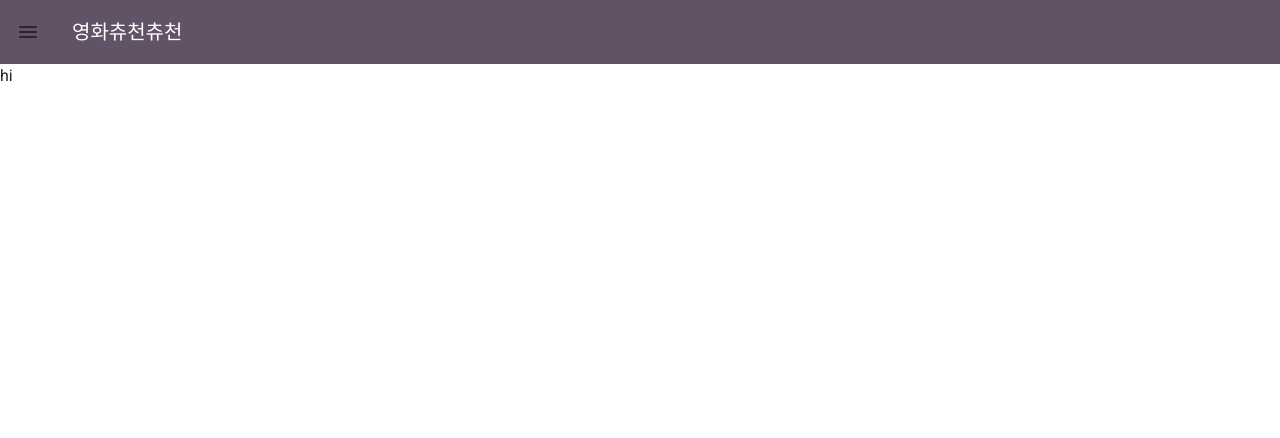
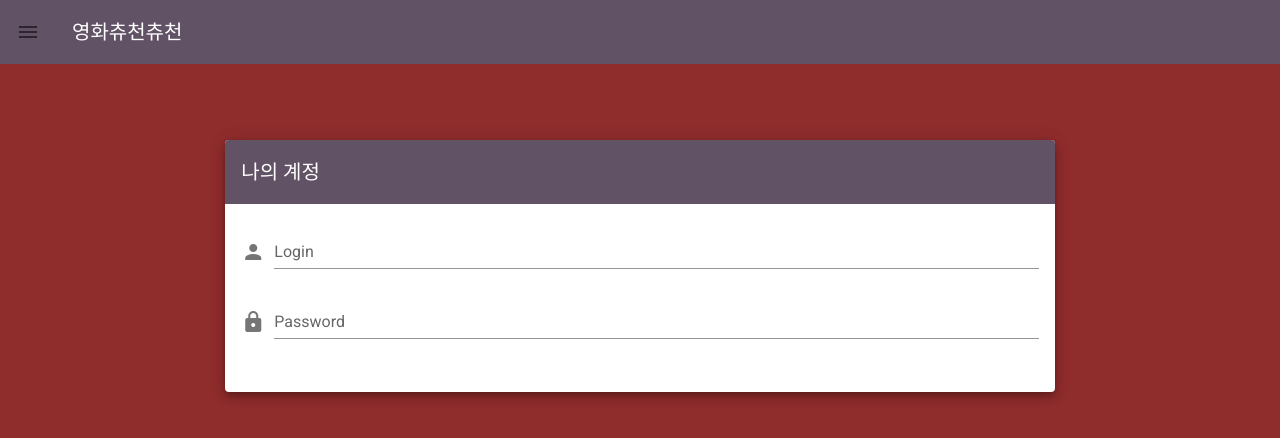
Before and after one commit to uutaein/s1_netflixa, a Vue app in the folder front/: page /account in a window 1280 px wide. Shown: the top 438 px of the page. Built offline with nearby package versions, Linux system fonts and the light colour scheme.

Commit message:
[style]: account 스타일 적용

```diff
--- a/front/src/views/Account.vue
+++ b/front/src/views/Account.vue
@@ -1,7 +1,55 @@
 /<template>
-    <v-app>
-        hi
-    </v-app>
+<v-app id="landing-page">
+    <v-content>
+      <v-container
+        background-color="primary"
+        fluid
+      >
+        <v-row
+          align="center"
+          justify="center"
+        >
+          <v-col
+            cols="12"
+            sm="8"
+            md="8"
+          >
+            <v-card class="elevation-6">
+              <v-toolbar
+                color="#625265"
+                dark
+                flat
+              >
+                <v-toolbar-title>나의 계정</v-toolbar-title>
+                <v-spacer></v-spacer>
+              </v-toolbar>
+              <v-card-text>
+                <v-form>
+                  <v-text-field
+                    label="Login"
+                    name="login"
+                    prepend-icon="mdi-account"
+                    type="text"
+                  ></v-text-field>
+
+                  <v-text-field
+                    id="password"
+                    label="Password"
+                    name="password"
+                    prepend-icon="mdi-lock"
+                    type="password"
+                  ></v-text-field>
+                </v-form>
+              </v-card-text>
+              <v-card-actions>
+                <v-spacer></v-spacer>
+              </v-card-actions>
+            </v-card>
+          </v-col>
+        </v-row>
+      </v-container>
+    </v-content>
+  </v-app>
 </template>
 
 <script>
@@ -11,5 +59,13 @@ export default {
 </script>
 
 <style>
-
+   #landing-page {
+     /*background-image: url('../assets/hands_joined_team.jpeg');*/
+    background-color: #8f2c2c;
+    height: 100vh;
+    background-position: center;
+    background-repeat: no-repeat;
+    background-size: cover;
+    position: relative;
+  }
 </style>
```
